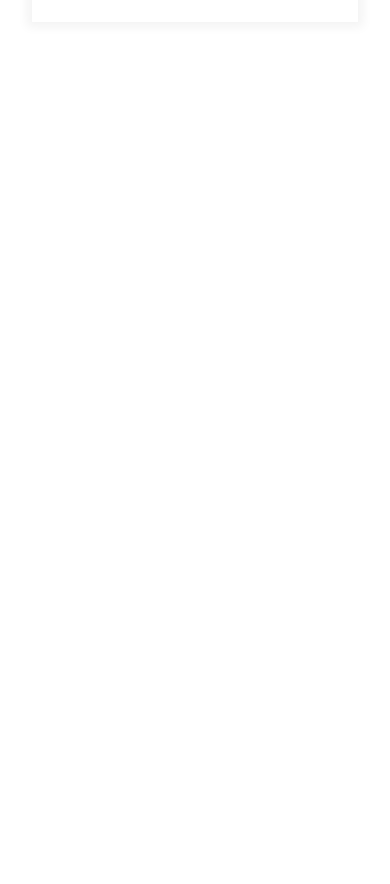
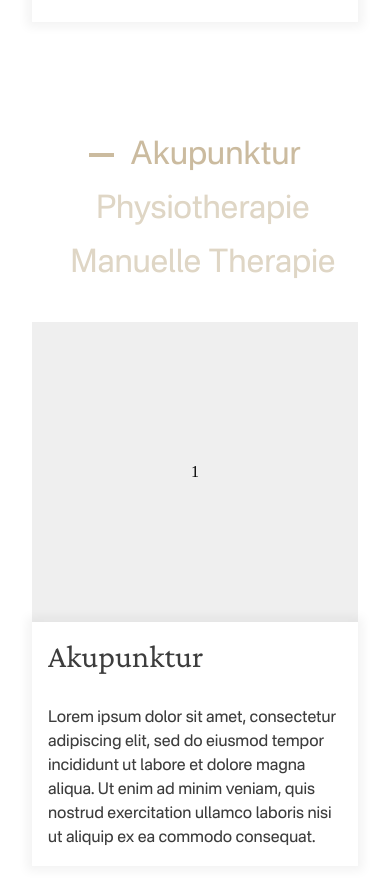
Before and after one commit to M-WRI/sarah-radtke-website, a Next.js app: page / in a window 390 px wide. Shown: the part 780-1664 px from the top of the page. Before the commit the page ends 844 px from the top, so only its background shows below. Built offline with nearby package versions, Linux system fonts and the light colour scheme.

Commit message:
service gallery demo done

```diff
--- /dev/null
+++ b/components/ServiceGallery.js
@@ -0,0 +1,92 @@
+import { useState } from "react";
+import { motion } from "framer-motion";
+
+import styles from "../styles/ServiceGallery.module.css";
+
+const ServiceGallery = () => {
+  const [hoverState, setHoverState] = useState(0);
+  const [linkActive, setLinkActive] = useState(1);
+
+  const data = [
+    {
+      id: 1,
+      title: "Akupunktur",
+      text: "Lorem ipsum dolor sit amet, consectetur adipiscing elit, sed do eiusmod tempor incididunt ut labore et dolore magna aliqua. Ut enim ad minim veniam, quis nostrud exercitation ullamco laboris nisi ut aliquip ex ea commodo consequat.",
+      img: "1",
+    },
+    {
+      id: 2,
+      title: "Physiotherapie",
+      text: "Lorem ipsum dolor sit amet, consectetur adipiscing elit, sed do eiusmod tempor incididunt ut labore et dolore magna aliqua. Ut enim ad minim veniam, quis nostrud exercitation ullamco laboris nisi ut aliquip ex ea commodo consequat.",
+      img: "2",
+    },
+    {
+      id: 3,
+      title: "Manuelle Therapie",
+      text: "Lorem ipsum dolor sit amet, consectetur adipiscing elit, sed do eiusmod tempor incididunt ut labore et dolore magna aliqua. Ut enim ad minim veniam, quis nostrud exercitation ullamco laboris nisi ut aliquip ex ea commodo consequat.",
+      img: "3",
+    },
+  ];
+
+  let linkData = data.find((el) => el.id === linkActive);
+
+  const animation = {
+    lineHover: {
+      width: 25,
+      transition: { bounce: 0, ease: "easeOut", duration: 0.3 },
+    },
+    lineOff: {
+      width: 0,
+      transition: { bounce: 0, ease: "easeOut", duration: 0.3 },
+    },
+    linkActive: {
+      color: "#cbbb9f",
+    },
+    linkOff: {
+      color: "#dfd6c5",
+    },
+  };
+
+  return (
+    <div className={styles.container}>
+      <div className={styles.galleryContainer}>
+        <ul className={styles.serviceGalleryList}>
+          {data.map((item) => (
+            <motion.li
+              key={item.id}
+              className={styles.serviceGalleryItem}
+              onMouseEnter={() => setHoverState(item.id)}
+              onMouseLeave={() => setHoverState(0)}
+              onClick={() => setLinkActive(item.id)}
+              variants={animation}
+              animate={item.id === linkActive ? "linkActive" : "linkOff"}
+            >
+              <motion.div
+                style={{
+                  background: linkActive === item.id ? "#cbbb9f" : "#dfd6c5",
+                }}
+                animate={
+                  hoverState === item.id || linkActive === item.id
+                    ? "lineHover"
+                    : "lineOff"
+                }
+                variants={animation}
+                className={styles.line}
+              ></motion.div>
+              {item.title}
+            </motion.li>
+          ))}
+        </ul>
+        <div className={styles.contentContainer}>
+          <div className={styles.contentImage}>{linkData.img}</div>
+          <div className={styles.textBox}>
+            <h2 className={styles.textBoxHeadline}>{linkData.title}</h2>
+            <p className={styles.text}>{linkData.text}</p>
+          </div>
+        </div>
+      </div>
+    </div>
+  );
+};
+
+export default ServiceGallery;
--- a/package.json
+++ b/package.json
@@ -9,6 +9,7 @@
     "lint": "next lint"
   },
   "dependencies": {
+    "framer-motion": "^6.2.8",
     "next": "12.1.0",
     "react": "17.0.2",
     "react-dom": "17.0.2"
--- a/pages/index.js
+++ b/pages/index.js
@@ -1,5 +1,6 @@
 import Head from "next/head";
 import Hero from "../components/Hero";
+import ServiceGallery from "../components/ServiceGallery";
 import styles from "../styles/Home.module.css";
 
 export default function Home() {
@@ -11,6 +12,7 @@ export default function Home() {
         <link rel="icon" href="/favicon.ico" />
       </Head>
       <Hero />
+      <ServiceGallery />
     </div>
   );
 }
--- a/styles/Navbar.module.css
+++ b/styles/Navbar.module.css
@@ -1,10 +1,11 @@
 .container {
+  position: fixed;
+  z-index: 10;
   padding: 1rem;
   background: var(--white);
   display: flex;
   align-items: center;
   justify-content: space-between;
-  position: fixed;
   width: 100%;
 }
 
--- /dev/null
+++ b/styles/ServiceGallery.module.css
@@ -0,0 +1,136 @@
+.container {
+  height: 100vh;
+  display: flex;
+  align-items: center;
+}
+
+.galleryContainer {
+  width: 100%;
+  display: flex;
+  align-items: center;
+  justify-content: center;
+}
+
+.serviceGalleryList {
+  list-style: none;
+  min-width: 20rem;
+}
+
+.serviceGalleryItem {
+  display: flex;
+  align-items: center;
+  font-family: var(--text-font);
+  font-size: var(--secondary-head-size);
+  color: var(--primary-color-light);
+  cursor: pointer;
+}
+
+.serviceGalleryItem:hover + .line {
+  width: 60px;
+}
+
+.line {
+  height: 4px;
+  margin-right: 1rem;
+}
+
+.contentContainer {
+  position: relative;
+  display: flex;
+  align-items: center;
+}
+
+.contentImage {
+  flex: 1;
+  width: 500px;
+  height: 500px;
+  min-height: 500px;
+  background: var(--demo-image-color);
+  display: flex;
+  justify-content: center;
+  align-items: center;
+}
+
+.textBox {
+  flex: none;
+  position: relative;
+  left: -4rem;
+  max-width: 500px;
+  width: 50%;
+  padding: 1rem;
+  background: var(--white);
+  box-shadow: var(--box-shadow);
+}
+
+.textBoxHeadline {
+  font-family: var(--headline-font);
+  font-size: var(--secondary-head-size);
+  color: var(--black);
+  font-weight: 400;
+  margin-bottom: 2rem;
+}
+
+.text {
+  font-family: var(--text-font);
+  color: var(--black);
+  line-height: 1.5;
+}
+
+@media (max-width: 990px) {
+  .container {
+    margin: 4rem 0;
+    height: unset;
+    display: flex;
+    align-items: center;
+  }
+
+  .galleryContainer {
+    flex-direction: column;
+  }
+
+  .serviceGalleryList {
+    display: flex;
+    justify-content: center;
+    flex-wrap: wrap;
+    margin-bottom: 2rem;
+  }
+
+  .serviceGalleryItem {
+    margin: 0.5rem;
+  }
+
+  .contentContainer {
+    flex-direction: column;
+  }
+
+  .contentImage {
+    flex: 1;
+    width: 100%;
+    height: 500px;
+    min-height: 500px;
+  }
+
+  .textBox {
+    top: -4rem;
+    right: -3rem;
+    left: unset;
+    width: 80%;
+    align-self: flex-end;
+  }
+}
+
+@media (max-width: 425px) {
+  .contentImage {
+    flex: 1;
+    width: 100%;
+    height: 300px;
+    min-height: 300px;
+  }
+
+  .textBox {
+    top: 0rem;
+    right: 0rem;
+    width: 100%;
+    align-self: unset;
+  }
+}
--- a/styles/globals.css
+++ b/styles/globals.css
@@ -65,7 +65,7 @@
 
 :root {
   --primary-color-dark: #cbbb9f;
-  --primary-color-light: #cbbb9f;
+  --primary-color-light: #dfd6c5;
   --secondary-color-dark: #84c6ec;
   --secondary-color-light: #b4dcf3;
   --black: #3d3d3d;
@@ -84,6 +84,11 @@
   --box-shadow: 0px 0px 10px 5px rgba(0, 0, 0, 0.05);
 }
 
+* {
+  margin: 0;
+  padding: 0;
+}
+
 html,
 body {
   padding: 0;
```
Also changed, not shown: 1 other file (tests, documents, lock files or other folders).
